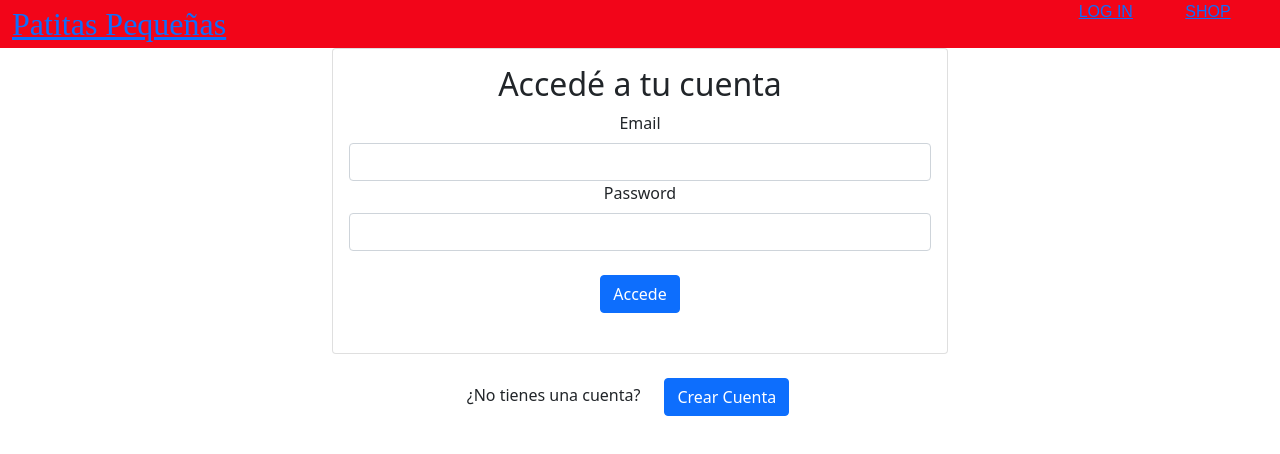
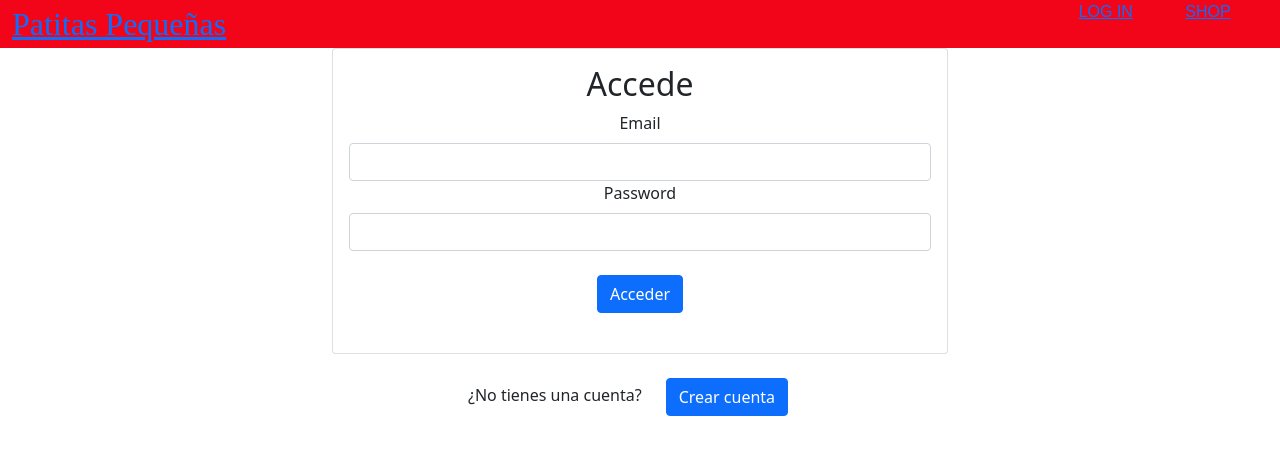
Before and after one commit to lautaro-lezchik/start-line-app, a React (Create React App) app: page /login in a window 1280 px wide. Shown: the top 454 px of the page. Built offline with nearby package versions, Linux system fonts and the light colour scheme; no server answers; a web font is replaced by a local one.

Commit message:
Logré el login

```diff
--- a/src/pages/Login.js
+++ b/src/pages/Login.js
@@ -1,11 +1,34 @@
 import { Card, Container, Button, Form } from "react-bootstrap"
-import { useRef } from "react"
-import { Link } from "react-router-dom";
+import { useRef, useState } from "react"
+import { Link, useNavigate } from "react-router-dom";
+import { getAuth, signInWithEmailAndPassword } from "firebase/auth";
 
 
 const Login = () => {
     const emailRef = useRef ();
     const passwordRef = useRef ();
+    const [error, setError] = useState("");
+    const [loading, setLoading] = useState(false)
+    const navigate = useNavigate()
+
+
+    async function handleSubmit(e) {
+        e.preventDefault()
+
+        const auth = getAuth();
+        signInWithEmailAndPassword(auth, emailRef.current.value, passwordRef.current.value)
+        .then(() => {
+            setError("");
+            setLoading(true);
+            navigate("/shop");
+        })
+        .catch(() => {
+            setError("No se ha podido ingresar")
+            // ..
+        });
+
+        setLoading(false)
+    }
 
     return (
         <>
@@ -13,9 +36,14 @@ const Login = () => {
                 <Card>
                     <Card.Body className="text-center">
                         <h2>
-                            Accedé a tu cuenta
+                            Accede
                         </h2>
-                        <Form>
+                        <div>{error &&
+                            <div className="text-danger m-4">
+                                {error}
+                            </div>}
+                        </div>
+                        <Form onSubmit={handleSubmit}>
                             <Form.Group id="email">
                                 <Form.Label> Email</Form.Label>
                                 <Form.Control type="email" ref={emailRef} required />
@@ -24,15 +52,15 @@ const Login = () => {
                                 <Form.Label> Password</Form.Label>
                                 <Form.Control type="password" ref={passwordRef} required />
                             </Form.Group>
-                            <Button type="submit" className="m-4"> Accede</Button>
+                            <Button type="submit" className="m-4"> Acceder</Button>
                         </Form>
                     </Card.Body>
                 </Card>
                 <div className="text-center ">
                     ¿No tienes una cuenta?
                     <Link to='/crear-cuenta'>
-                        <Button className="m-4">
-                            Crear Cuenta
+                        <Button disabled={loading} className="m-4">
+                            Crear cuenta
                         </Button>
                     </Link>
                 </div>
@@ -41,4 +69,4 @@ const Login = () => {
     )
 }
 
-export default Login
+export default Login;
```
